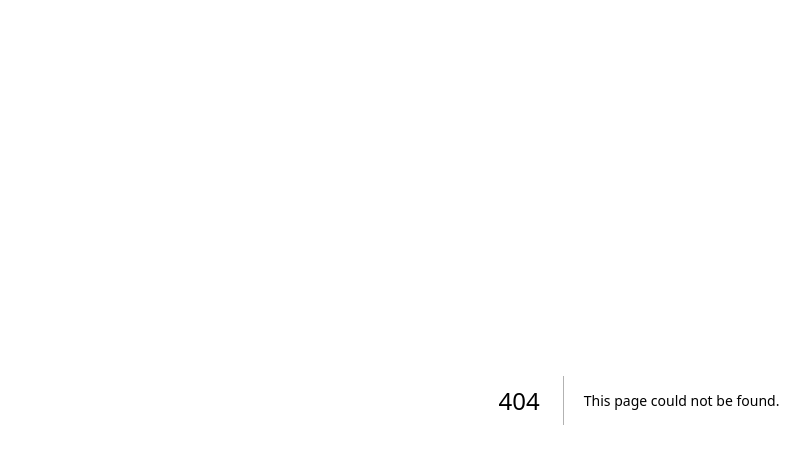
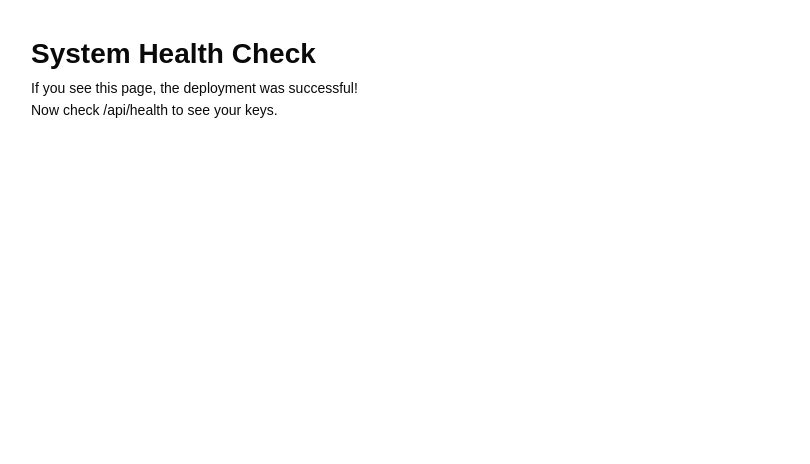
Before and after one commit to PriyaUpadhyay07/Voice-agent-final, a Next.js app: page /health in a window 1280 px wide. Before the commit this address had no page. Shown: the top 464 px of the page, without its empty margins (1-811 px from the left). Built offline with nearby package versions, Linux system fonts and the light colour scheme.

Commit message:
feat: add visible health page for deployment verification

```diff
--- /dev/null
+++ b/src/app/health/page.tsx
@@ -0,0 +1,9 @@
+export default function HealthPage() {
+  return (
+    <div style={{ padding: '2rem', fontFamily: 'sans-serif' }}>
+      <h1>System Health Check</h1>
+      <p>If you see this page, the deployment was successful!</p>
+      <p>Now check <a href="/api/health">/api/health</a> to see your keys.</p>
+    </div>
+  );
+}
```
